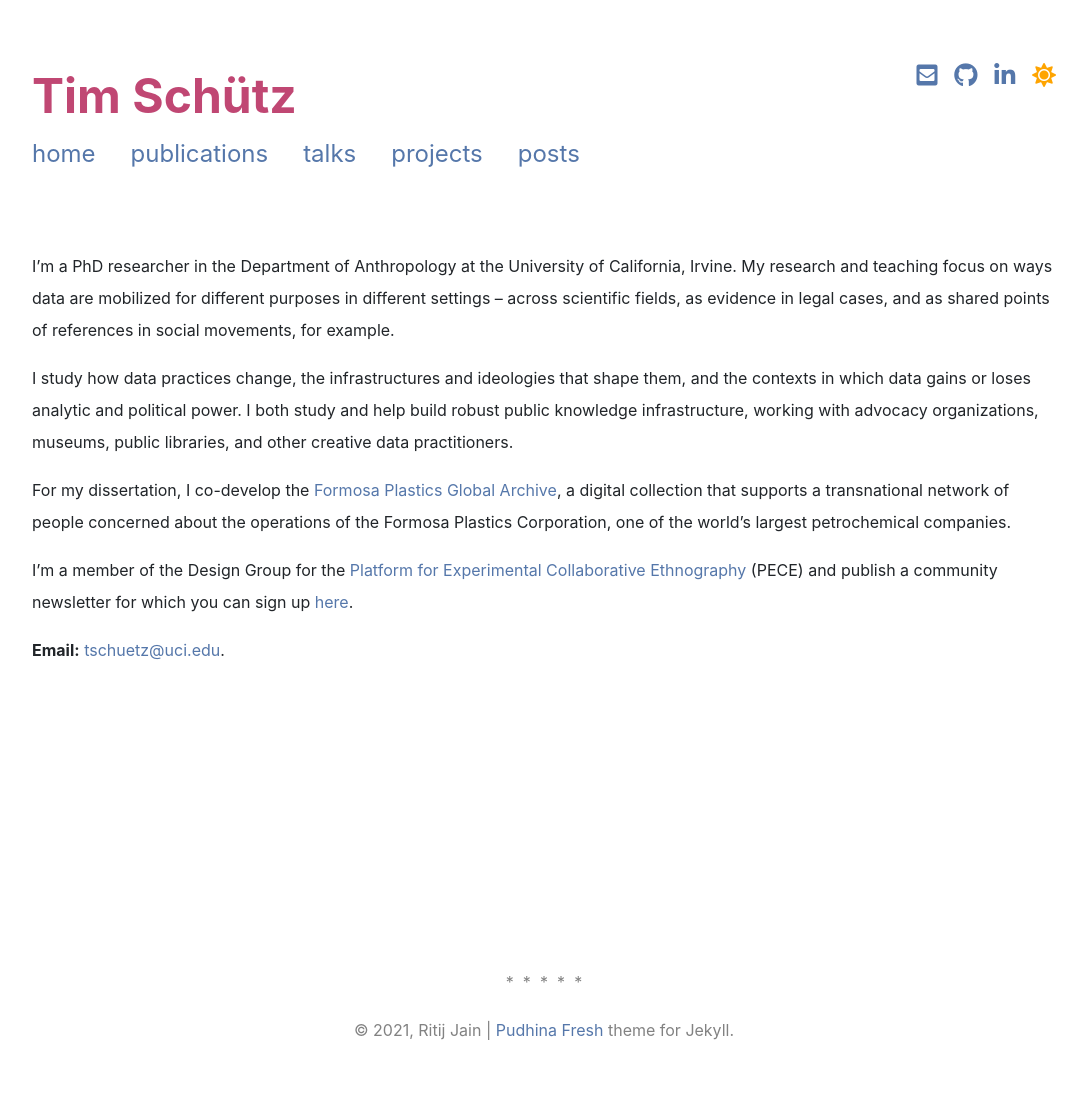
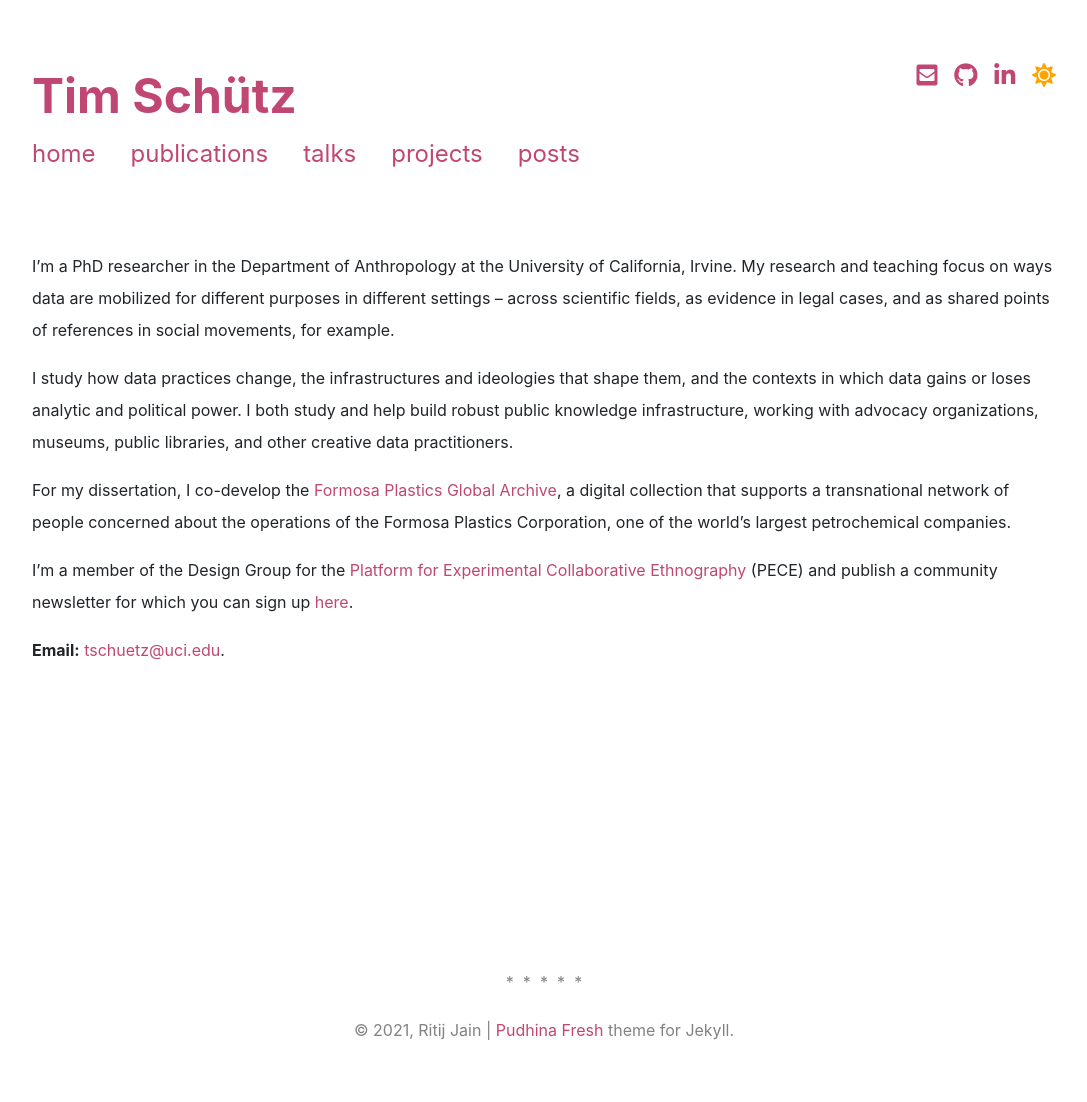
Before and after one commit to timschuetz/personal, a Jekyll site: the page built from index.md, in a window 1280 px wide. Shown: the whole page, without its empty margins (96-1183 px from the left). Built offline with Jekyll 4.4.1, drawn with Linux system fonts in a browser that asks for light colours; nearby versions of some CDN libraries; a style sheet for code colours, icons or effects is not loaded.

Commit message:
Update main.css

```diff
--- a/assets/css/main.css
+++ b/assets/css/main.css
@@ -1,7 +1,7 @@
 @charset "UTF-8";
 
 a {
-  color: #57a;
+  color: #C04772;
   text-decoration: none;
 }
 
```
